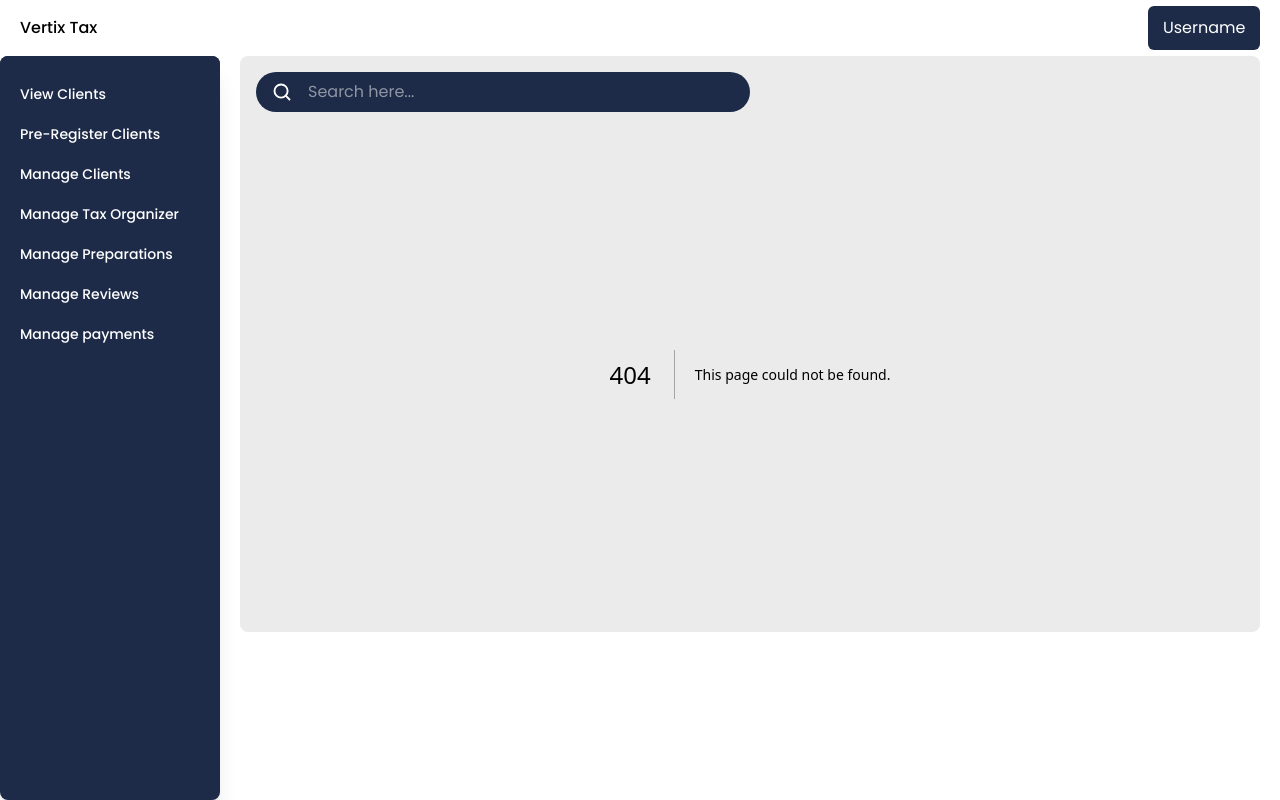
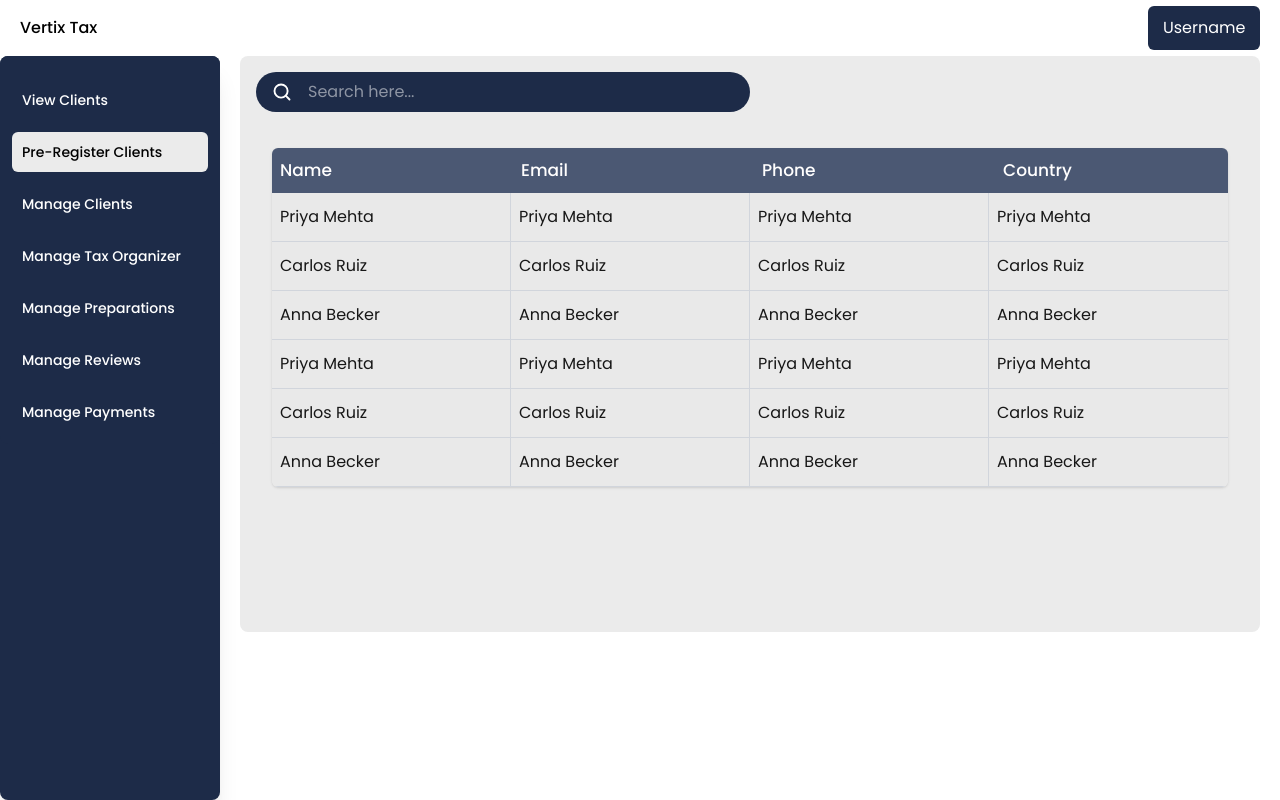
Before and after one commit to gkelite-info/vertix-user, a Next.js app: page /pre-register in a window 1280 px wide. Before the commit this address had no page. Built offline with nearby package versions, Linux system fonts and the light colour scheme.

Commit message:
page added

```diff
--- /dev/null
+++ b/Hooks/Manage-Tax/manage-tax.hook.ts
@@ -0,0 +1,34 @@
+export type manageTaxType = {
+  clientName: string
+  empty1: string[]
+  empty2: string
+}
+
+export const useManageTax = () => {
+  const data: manageTaxType[] = [
+    {
+      clientName: "Priya Mehta",
+      empty1: ["Anna Becker", "priya mehta"],
+      empty2: "Lorem Ipsum",
+    },
+    {
+      clientName: "Priya Mehta",
+      empty1: ["Anna Becker", "priya mehta"],
+      empty2: "Lorem Ipsum",
+    },
+    {
+      clientName: "Priya Mehta",
+      empty1: ["Anna Becker", "priya mehta"],
+      empty2: "Lorem Ipsum",
+    },
+    {
+      clientName: "Priya Mehta",
+      empty1: ["Anna Becker", "priya mehta"],
+      empty2: "Lorem Ipsum",
+    },
+  ]
+
+  return {
+    data,
+  }
+}
--- /dev/null
+++ b/Hooks/Manage-Tax/manage-tax.table.data.tsx
@@ -0,0 +1,38 @@
+import { TableColumn } from "@/app/(components)/Table/types"
+import { manageTaxType } from "./manage-tax.hook"
+
+export const useManageTaxTableData = () => {
+  const colums: TableColumn<manageTaxType>[] = [
+    {
+      name: "Client Name",
+      width: "33%",
+      render: (row: manageTaxType) => (
+        <span className="w-full flex flex-col gap-0.5 overflow-y-hidden">
+          {row.clientName}
+        </span>
+      ),
+    },
+    {
+      name: "Empty 1",
+      width: "33%",
+      render: (row: manageTaxType) => (
+        <select className="w-full flex flex-col gap-0.5 overflow-y-hidden outline-none border-none">
+          {row.empty1?.map((item, index) => (
+            <option key={index}>{item}</option>
+          ))}
+        </select>
+      ),
+    },
+    {
+      name: "Empty 2",
+      width: "33%",
+      render: (row: manageTaxType) => (
+        <span className="w-full flex flex-col gap-0.5 overflow-y-hidden">
+          {row.empty2}
+        </span>
+      ),
+    },
+  ]
+
+  return { colums }
+}
--- /dev/null
+++ b/Hooks/pre-register/pre-register-client.hook.ts
@@ -0,0 +1,49 @@
+export type reRegisterClientType = {
+  name: string
+  email: string
+  mobile: string
+  country: string
+}
+
+export const usePreRegisterClient = () => {
+  const data: reRegisterClientType[] = [
+    {
+      name: "Priya Mehta",
+      email: "user@gmail.com",
+      mobile: "+1 202-555-0147",
+      country: "USA",
+    },
+    {
+      name: "Carlos Ruiz",
+      email: "user@gmail.com",
+      mobile: "+1 202-555-0147",
+      country: "India",
+    },
+    {
+      name: "Anna Becker",
+      email: "user@gmail.com",
+      mobile: "+1 202-555-0147",
+      country: "USA",
+    },
+    {
+      name: "Priya Mehta",
+      email: "user@gmail.com",
+      mobile: "+1 202-555-0147",
+      country: "India",
+    },
+    {
+      name: "Carlos Ruiz",
+      email: "user@gmail.com",
+      mobile: "+1 202-555-0147",
+      country: "USA",
+    },
+    {
+      name: "Anna Becker",
+      email: "user@gmail.com",
+      mobile: "+1 202-555-0147",
+      country: "India",
+    },
+  ]
+
+  return { data }
+}
--- /dev/null
+++ b/Hooks/pre-register/preRegister.table.data.tsx
@@ -0,0 +1,47 @@
+import { TableColumn } from "@/app/(components)/Table/types"
+import { reRegisterClientType } from "./pre-register-client.hook"
+
+export const usePreRegisterTableData = () => {
+  const colums: TableColumn<reRegisterClientType>[] = [
+    {
+      name: "Name",
+      width: "25%",
+      render: (row: reRegisterClientType) => (
+        <span className="w-full flex flex-col gap-0.5 overflow-y-hidden">
+          {row.name}
+        </span>
+      ),
+    },
+    {
+      name: "Email",
+      width: "25%",
+      render: (row: reRegisterClientType) => (
+        <span className="w-full flex flex-col gap-0.5 overflow-y-hidden">
+          {row.name}
+        </span>
+      ),
+    },
+    {
+      name: "Phone",
+      width: "25%",
+      render: (row: reRegisterClientType) => (
+        <span className="w-full flex flex-col gap-0.5 overflow-y-hidden">
+          {row.name}
+        </span>
+      ),
+    },
+    {
+      name: "Country",
+      width: "25%",
+      render: (row: reRegisterClientType) => (
+        <span className="w-full flex flex-col gap-0.5 overflow-y-hidden">
+          {row.name}
+        </span>
+      ),
+    },
+  ]
+
+  return {
+    colums,
+  }
+}
--- a/src/app/(components)/Table/Table.tsx
+++ b/src/app/(components)/Table/Table.tsx
@@ -5,7 +5,7 @@ import { TableProps } from "./types"
 
 function Table<T>({ columns, data }: TableProps<T>) {
   return (
-    <div className="w-full flex flex-col shadow-medium rounded-md overflow-hidden">
+    <div className="w-full flex flex-col shadow rounded-md overflow-hidden">
       <TableHeader columns={columns} />
       {data?.map((row, index) => (
         <TableItem key={index} row={row} columns={columns} />
--- a/src/app/(components)/Table/TableHeader.tsx
+++ b/src/app/(components)/Table/TableHeader.tsx
@@ -12,7 +12,7 @@ function TableHeader<T>({ columns }: Props<T>) {
         <span
           key={index}
           style={{ width: column.width || "auto" }}
-          className="text-[20px] font-medium text-[#FFFEFE]  px-2 py-3"
+          className="text-[17px] font-medium text-[#FFFEFE]  px-2 py-3"
         >
           {column.name}
         </span>
--- a/src/app/(components)/navbar/page.tsx
+++ b/src/app/(components)/navbar/page.tsx
@@ -1,18 +1,45 @@
+"use client"
 
+import Link from "next/link"
+import { usePathname } from "next/navigation"
 
+const navItems = [
+  { label: "View Clients", href: "/clients/view" },
+  { label: "Pre-Register Clients", href: "/pre-register" },
+  { label: "Manage Clients", href: "/manage-client" },
+  { label: "Manage Tax Organizer", href: "/manage-tax" },
+  { label: "Manage Preparations", href: "/preparations" },
+  { label: "Manage Reviews", href: "/reviews" },
+  { label: "Manage Payments", href: "/payments" },
+]
 
 export default function Navbar() {
-    return (
-        <>
-            <div className="bg-[#1D2B48] w-55 p-3 pl-5 pt-7 flex flex-col gap-5 items-start rounded-lg">
-                <h3 className="text-white font-medium cursor-pointer text-sm hover:text-red-400">View Clients</h3>
-                <h3 className="text-white font-medium cursor-pointer text-sm hover:text-red-400">Pre-Register Clients</h3>
-                <h3 className="text-white font-medium cursor-pointer text-sm hover:text-red-400">Manage Clients</h3>
-                <h3 className="text-white font-medium cursor-pointer text-sm hover:text-red-400">Manage Tax Organizer</h3>
-                <h3 className="text-white font-medium cursor-pointer text-sm hover:text-red-400">Manage Preparations</h3>
-                <h3 className="text-white font-medium cursor-pointer text-sm hover:text-red-400">Manage Reviews</h3>
-                <h3 className="text-white font-medium cursor-pointer text-sm hover:text-red-400">Manage payments</h3>
-            </div>
-        </>
-    )
+  const pathname = usePathname()
+
+  return (
+    <div className="bg-[#1D2B48] w-55 p-3 pt-6 flex flex-col gap-3 items-start rounded-lg">
+      {navItems.map((item) => {
+        const isActive = pathname === item.href
+
+        return (
+          <Link
+            style={{
+              backgroundColor: isActive ? "#ebebeb" : "",
+            }}
+            key={item.href}
+            href={item.href}
+            className="w-full p-2.5 rounded-md"
+          >
+            <h3
+              className={`text-sm font-medium cursor-pointer transition-colors ${
+                isActive ? "text-black" : "text-white hover:text-red-400"
+              }`}
+            >
+              {item.label}
+            </h3>
+          </Link>
+        )
+      })}
+    </div>
+  )
 }
--- /dev/null
+++ b/src/app/(screens)/manage-tax/page.tsx
@@ -0,0 +1,16 @@
+import React from "react"
+import { useManageTaxTableData } from "../../../../Hooks/Manage-Tax/manage-tax.table.data"
+import { useManageTax } from "../../../../Hooks/Manage-Tax/manage-tax.hook"
+import Table from "@/app/(components)/Table/Table"
+
+const ManageTax = () => {
+  const { colums } = useManageTaxTableData()
+  const { data } = useManageTax()
+  return (
+    <div className="w-full p-4">
+      <Table columns={colums} data={data} />
+    </div>
+  )
+}
+
+export default ManageTax
--- /dev/null
+++ b/src/app/(screens)/pre-register/page.tsx
@@ -0,0 +1,16 @@
+import React from "react"
+import { usePreRegisterTableData } from "../../../../Hooks/pre-register/preRegister.table.data"
+import { usePreRegisterClient } from "../../../../Hooks/pre-register/pre-register-client.hook"
+import Table from "@/app/(components)/Table/Table"
+
+const PreRegisterClient = () => {
+  const { colums } = usePreRegisterTableData()
+  const { data } = usePreRegisterClient()
+  return (
+    <div className="w-full p-4">
+      <Table columns={colums} data={data} />
+    </div>
+  )
+}
+
+export default PreRegisterClient
```
